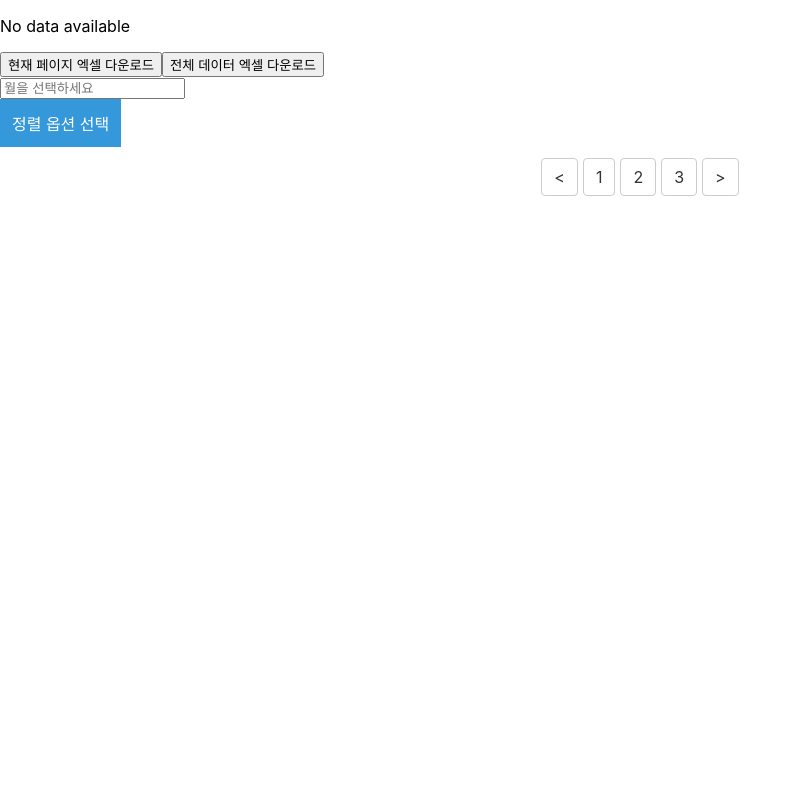
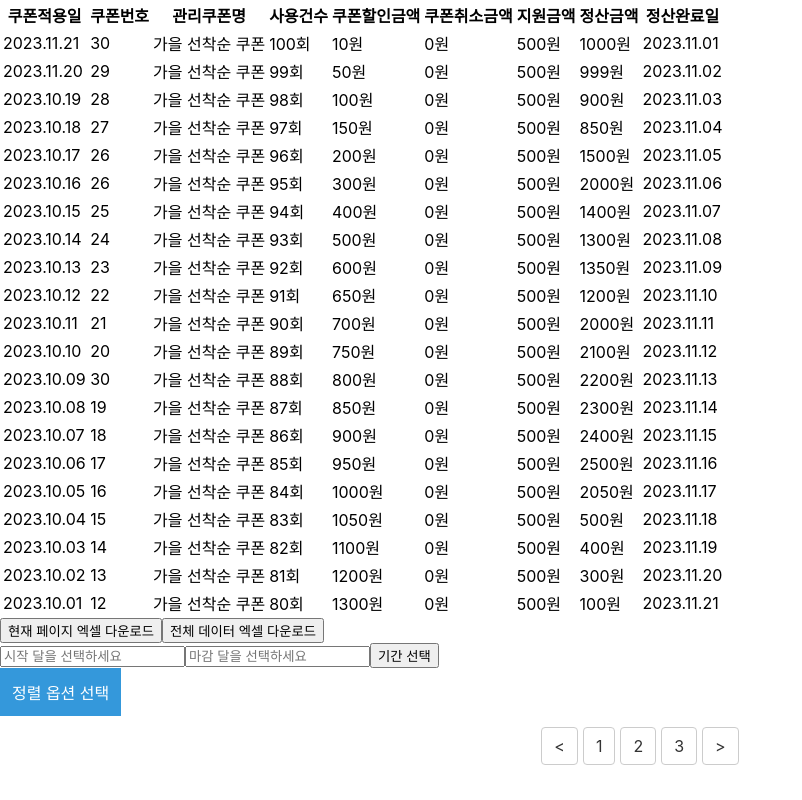
Before and after one commit to jiohjung98/react-xlsx-practice, a React (Create React App) app: page / in a window 1280 px wide. Shown: the whole page, without its empty margins (0-802 px from the left). Built offline with nearby package versions, Linux system fonts and the light colour scheme.

Commit message:
Feat: 달력 2개 생성

```diff
--- a/src/components/DataRangePicker.tsx
+++ b/src/components/DataRangePicker.tsx
@@ -1,3 +1,4 @@
+/* eslint-disable no-template-curly-in-string */
 import React, { useState } from 'react';
 import DatePicker from 'react-datepicker';
 import 'react-datepicker/dist/react-datepicker.css';
@@ -6,41 +7,70 @@ import { DataItem } from '../types/DataItem';
 interface DateRangePickerProps {
   selectedData: DataItem[];
   setSelectedData: React.Dispatch<React.SetStateAction<DataItem[]>>;
+  selectedStartMonth: Date | null;
+  setSelectedStartMonth: React.Dispatch<React.SetStateAction<Date | null>>;
+  selectedEndMonth: Date | null;
+  setSelectedEndMonth: React.Dispatch<React.SetStateAction<Date | null>>;
 }
 
-const DateRangePicker: React.FC<DateRangePickerProps> = ({ selectedData, setSelectedData }) => {
-  const [selectedMonth, setSelectedMonth] = useState<Date | null>(null);
+const DateRangePicker: React.FC<DateRangePickerProps> = ({ selectedData, setSelectedData, selectedStartMonth, setSelectedStartMonth, selectedEndMonth, setSelectedEndMonth }) => {
+  const fetchDataForRange = () => {
+    // 선택된 범위 내의 데이터 필터링
+    const filteredData = selectedData.filter(item => {
+      if (selectedStartMonth && selectedEndMonth) {
+        const couponDate = new Date(item.쿠폰적용일);
+        const startMonthYear = selectedStartMonth.getFullYear();
+        const startMonthIndex = selectedStartMonth.getMonth();
+        const endMonthYear = selectedEndMonth.getFullYear();
+        const endMonthIndex = selectedEndMonth.getMonth();
+        const dataMonthYear = couponDate.getFullYear();
+        const dataMonthIndex = couponDate.getMonth();
 
-  const fetchDataForMonth = (month: Date | null) => {
-    if (month) {
-      const startOfMonth = new Date(month.getFullYear(), month.getMonth(), 1);
-      const endOfMonth = new Date(month.getFullYear(), month.getMonth() + 1, 0);
+        return (
+          (dataMonthYear > startMonthYear || (dataMonthYear === startMonthYear && dataMonthIndex >= startMonthIndex)) &&
+          (dataMonthYear < endMonthYear || (dataMonthYear === endMonthYear && dataMonthIndex <= endMonthIndex))
+        );
+      }
+      return true;
+    });
 
-      const filteredData = selectedData.filter(item => {
-        const currentDate = new Date(item.쿠폰적용일);
-        return currentDate >= startOfMonth && currentDate <= endOfMonth;
-      });
-
-      setSelectedData(filteredData);
-    }
+    setSelectedData(filteredData);
   };
 
-  const handleMonthChange = (date: Date | null) => {
-    setSelectedMonth(date);
-    fetchDataForMonth(date);
+  const handleStartMonthChange = (date: Date | null) => {
+    setSelectedStartMonth(date);
+  };
+
+  const handleEndMonthChange = (date: Date | null) => {
+    setSelectedEndMonth(date);
+  };
+
+  const handleRangeSelection = () => {
+    fetchDataForRange();
   };
 
   return (
     <div>
       <DatePicker
-        selected={selectedMonth}
-        onChange={handleMonthChange}
-        dateFormat="MM/yyyy"
+        selected={selectedStartMonth}
+        onChange={handleStartMonthChange}
+        dateFormat="yyyy/MM"
         showMonthYearPicker
-        placeholderText="월을 선택하세요"
+        placeholderText="시작 달을 선택하세요"
       />
+
+      <DatePicker
+        selected={selectedEndMonth}
+        onChange={handleEndMonthChange}
+        dateFormat="yyyy/MM"
+        showMonthYearPicker
+        placeholderText="마감 달을 선택하세요"
+      />
+
+      <button onClick={handleRangeSelection}>기간 선택</button>
     </div>
   );
 };
 
+
 export default DateRangePicker;
--- a/src/components/Excel.tsx
+++ b/src/components/Excel.tsx
@@ -1,4 +1,4 @@
-import React, { useState } from 'react';
+import React, { useEffect, useState } from 'react';
 import * as XLSX from 'xlsx';
 import TableComponent from './DataTable';
 import { DataItem } from '../types/DataItem';
@@ -9,8 +9,8 @@ import './DropdownSpinner.css';
 
 function ExcelDownloadButton() {
     const totalData: DataItem[] = [
-        { 쿠폰적용일: "2023.10.21", 쿠폰번호: 30, 관리쿠폰명: "가을 선착순 쿠폰", 사용건수: '100회', 쿠폰할인금액: '10원', 쿠폰취소금액:'0원', 지원금액: '500원', 정산금액: '1000원', 정산완료일:'2023.11.01'},
-        { 쿠폰적용일: "2023.10.20", 쿠폰번호: 29, 관리쿠폰명: "가을 선착순 쿠폰", 사용건수: '99회', 쿠폰할인금액: '50원', 쿠폰취소금액:'0원', 지원금액: '500원', 정산금액: '999원', 정산완료일:'2023.11.02'},
+        { 쿠폰적용일: "2023.11.21", 쿠폰번호: 30, 관리쿠폰명: "가을 선착순 쿠폰", 사용건수: '100회', 쿠폰할인금액: '10원', 쿠폰취소금액:'0원', 지원금액: '500원', 정산금액: '1000원', 정산완료일:'2023.11.01'},
+        { 쿠폰적용일: "2023.11.20", 쿠폰번호: 29, 관리쿠폰명: "가을 선착순 쿠폰", 사용건수: '99회', 쿠폰할인금액: '50원', 쿠폰취소금액:'0원', 지원금액: '500원', 정산금액: '999원', 정산완료일:'2023.11.02'},
         { 쿠폰적용일: "2023.10.19", 쿠폰번호: 28, 관리쿠폰명: "가을 선착순 쿠폰", 사용건수: '98회', 쿠폰할인금액: '100원', 쿠폰취소금액:'0원', 지원금액: '500원', 정산금액: '900원', 정산완료일:'2023.11.03'},
         { 쿠폰적용일: "2023.10.18", 쿠폰번호: 27, 관리쿠폰명: "가을 선착순 쿠폰", 사용건수: '97회', 쿠폰할인금액: '150원', 쿠폰취소금액:'0원', 지원금액: '500원', 정산금액: '850원', 정산완료일:'2023.11.04'},
         { 쿠폰적용일: "2023.10.17", 쿠폰번호: 26, 관리쿠폰명: "가을 선착순 쿠폰", 사용건수: '96회', 쿠폰할인금액: '200원', 쿠폰취소금액:'0원', 지원금액: '500원', 정산금액: '1500원', 정산완료일:'2023.11.05'},
@@ -34,10 +34,38 @@ function ExcelDownloadButton() {
 
     const itemsPerPage = 8;
     const [currentPage, setCurrentPage] = useState(0);
+    const [sortBy, setSortBy] = useState('쿠폰적용일');
+    const [dropdownOpen, setDropdownOpen] = useState(false);
+    const [selectedData, setSelectedData] = useState<DataItem[]>([]);
+    const [selectedStartMonth, setSelectedStartMonth] = useState<Date | null>(null);
+    const [selectedEndMonth, setSelectedEndMonth] = useState<Date | null>(null);
 
-    const [sortBy, setSortBy] = useState('쿠폰적용일');
+    useEffect(() => {
+      fetchDataForRange();
+    }, [selectedStartMonth, selectedEndMonth]);
 
-    const [dropdownOpen, setDropdownOpen] = useState(false);
+    const fetchDataForRange = () => {
+        // 선택된 범위 내의 데이터 필터링
+        const filteredData = totalData.filter(item => {
+          if (selectedStartMonth && selectedEndMonth) {
+            const couponDate = new Date(item.쿠폰적용일);
+            const startMonthYear = selectedStartMonth.getFullYear();
+            const startMonthIndex = selectedStartMonth.getMonth();
+            const endMonthYear = selectedEndMonth.getFullYear();
+            const endMonthIndex = selectedEndMonth.getMonth();
+            const dataMonthYear = couponDate.getFullYear();
+            const dataMonthIndex = couponDate.getMonth();
+
+            return (
+              (dataMonthYear > startMonthYear || (dataMonthYear === startMonthYear && dataMonthIndex >= startMonthIndex)) &&
+              (dataMonthYear < endMonthYear || (dataMonthYear === endMonthYear && dataMonthIndex <= endMonthIndex))
+            );
+          }
+          return true;
+        });
+
+        setSelectedData(filteredData);
+      };
 
     const toggleDropdown = () => {
         setDropdownOpen(!dropdownOpen);
@@ -64,8 +92,6 @@ function ExcelDownloadButton() {
     const offset = currentPage * itemsPerPage;
     const currentData = sortedData.slice(offset, offset + itemsPerPage);
 
-    const [selectedData, setSelectedData] = useState<DataItem[]>([]);
-
     const handleDownload = () => {
         const worksheet = XLSX.utils.json_to_sheet(currentData);
         const workbook = XLSX.utils.book_new();
@@ -89,7 +115,15 @@ function ExcelDownloadButton() {
           <TableComponent data={selectedData} />
           <button onClick={handleDownload}>현재 페이지 엑셀 다운로드</button>
           <button onClick={handleDownloadAll}>전체 데이터 엑셀 다운로드</button>
-          <DateRangePicker selectedData={totalData} setSelectedData={setSelectedData} />
+          <DateRangePicker
+            selectedData={totalData}
+            setSelectedData={setSelectedData}
+            selectedStartMonth={selectedStartMonth}
+            setSelectedStartMonth={setSelectedStartMonth}
+            selectedEndMonth={selectedEndMonth}
+            setSelectedEndMonth={setSelectedEndMonth}
+          />
+
 <div className={`dropdown ${dropdownOpen ? 'open' : ''}`}>
             <button onClick={toggleDropdown} className="dropbtn">
               정렬 옵션 선택
@@ -108,7 +142,7 @@ function ExcelDownloadButton() {
             nextLabel={'>'}
             breakLabel={'...'}
             breakClassName={'hidden'}
-            pageCount={Math.ceil(totalData.length / itemsPerPage)}
+            pageCount={Math.ceil(selectedData.length / itemsPerPage)}
             marginPagesDisplayed={2}
             pageRangeDisplayed={5}
             onPageChange={handlePageClick}
```
Lines whose indentation alone changed are shown as unchanged.
